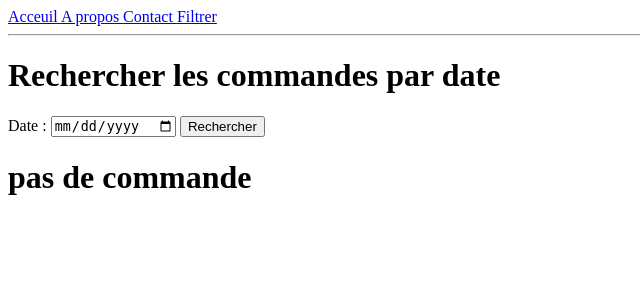
After one commit to camara-michel/projet_flask_base, a Flask app: page /filter in a window 1280 px wide. The commit adds this page. Shown: the top 300 px of the page, without its empty margins (0-640 px from the left). Run offline with Flask 3, Linux system fonts and the light colour scheme.

Commit message:
Initial commit : ajout du module telecharger

```diff
--- a/app.py
+++ b/app.py
@@ -1,4 +1,25 @@
-from flask import Flask, render_template
+import pymysql
+import os
+from flask import Flask, render_template, request, send_file
+from reportlab.lib.pagesizes import letter
+from reportlab.pdfgen import canvas
+from io import BytesIO
+from reportlab.platypus import SimpleDocTemplate, Table, TableStyle, Paragraph, Spacer
+from reportlab.lib import colors
+from reportlab.lib.pagesizes import A4
+from reportlab.lib.styles import getSampleStyleSheet
+
+from reportlab.platypus import SimpleDocTemplate, Table, TableStyle, Paragraph, Spacer
+from reportlab.lib.pagesizes import A4
+from reportlab.lib import colors
+from reportlab.lib.styles import getSampleStyleSheet
+from reportlab.pdfgen.canvas import Canvas
+from datetime import datetime
+
+from reportlab.lib.utils import ImageReader
+
+
+
 app = Flask(__name__)
 @app.route('/')
 def home():
@@ -8,5 +29,94 @@ def home():
 def about():
   return render_template("about.html")
 
+@app.route('/contact', methods = ['GET','POST'])
+def contact():
+  if request.method == 'POST':
+    nom = request.form['nom']
+    message = request.form['message']
+    return f" <h1> Merci {nom}, Votre message a été reçu  </h1>  <p> {message} </p>"
+  return render_template("contact.html")
+
+def get_db_connection():
+    return pymysql.connect(
+        host='127.0.0.1',
+        port=3308,
+        user='root',
+        password='',
+        database='flask_pdf',
+        cursorclass=pymysql.cursors.DictCursor
+    )
+
+@app.route('/filter', methods=['GET', 'POST'])
+def filter():
+    commandes = []
+    if request.method == 'POST':
+        try:
+          date = request.form['date']
+          conn = get_db_connection()
+          with conn.cursor() as cursor:
+              cursor.execute("SELECT * FROM commandes WHERE date_commande = %s", (date,))
+              commandes = cursor.fetchall()
+          conn.close()
+        except Exception as e:
+           return f"❌ Erreur : {e}"
+
+    return render_template("filter.html", commandes=commandes)
+
+
+def add_header_footer(canvas: Canvas, doc):
+    canvas.saveState()
+
+    entete_path = os.path.join('static', 'entete_2.png')
+    canvas.drawImage(ImageReader(entete_path), x=0, y=A4[1] - 100, width=A4[0], height=100)
+
+    # Image du pied de page
+    pied_path = os.path.join('static', 'pied_page_2.png')
+    canvas.drawImage(ImageReader(pied_path), x=0, y=0, width=A4[0], height=50)
+
+    canvas.restoreState()
+
+
+@app.route('/download-pdf', methods=['POST'])
+def download_pdf():
+    date = request.form['date']
+    conn = get_db_connection()
+    with conn.cursor() as cursor:
+        cursor.execute("SELECT * FROM commandes WHERE date_commande = %s", (date,))
+        commandes = cursor.fetchall()
+    conn.close()
+
+    buffer = BytesIO()
+    doc = SimpleDocTemplate(buffer, pagesize=A4)
+    elements = []
+
+    styles = getSampleStyleSheet()
+    titre = Paragraph(f"<b>Commandes du {date}</b>", styles["Title"])
+    elements.append(Spacer(1, 24))
+    elements.append(titre)
+    elements.append(Spacer(1, 12))
+
+    data = [["Nom du client", "Produit", "Quantité"]]
+    for c in commandes:
+        data.append([c["nom_client"], c["produit"], str(c["quantite"])])
+
+    table = Table(data, colWidths=[150, 150, 100])
+    table.setStyle(TableStyle([
+        ('BACKGROUND', (0, 0), (-1, 0), colors.grey),
+        ('TEXTCOLOR', (0, 0), (-1, 0), colors.whitesmoke),
+        ('ALIGN', (0, 0), (-1, -1), 'CENTER'),
+        ('FONTNAME', (0, 0), (-1, 0), 'Helvetica-Bold'),
+        ('BOTTOMPADDING', (0, 0), (-1, 0), 12),
+        ('BACKGROUND', (0, 1), (-1, -1), colors.beige),
+        ('GRID', (0, 0), (-1, -1), 1, colors.black),
+    ]))
+
+    elements.append(table)
+
+    doc.build(elements, onFirstPage=add_header_footer, onLaterPages=add_header_footer)
+    buffer.seek(0)
+
+    return send_file(buffer, as_attachment=True, download_name=f"commandes_{date}.pdf", mimetype='application/pdf')
+
 if __name__== '__main__':
   app.run(debug=True)
--- a/templates/base.html
+++ b/templates/base.html
@@ -7,8 +7,10 @@
 </head>
 <body>
   <nav>
-    <a href="/">Acceuil</a>
-    <a href="/about">A propos</a>
+    <a href="/"> Acceuil </a>
+    <a href="/about"> A propos </a>
+    <a href="/contact"> Contact </a>
+    <a href="/filter">Filtrer</a>
   </nav>
   <hr>
   {% block content %}
--- /dev/null
+++ b/templates/filter.html
@@ -0,0 +1,29 @@
+{% extends "base.html" %}
+
+{% block title %}Filtrer par date{% endblock %}
+
+{% block content %}
+    <h1>Rechercher les commandes par date</h1>
+    <form method="POST">
+        <label for="date">Date :</label>
+        <input type="date" name="date" required>
+        <button type="submit">Rechercher</button>
+    </form>
+
+    {% if commandes %}
+        <h2>Résultats :</h2>
+        <ul>
+        {% for c in commandes %}
+            <li>{{ c.nom_client }} - {{ c.produit }} ({{ c.quantite }}) le {{ c.date_commande }}</li>
+        {% endfor %}
+        </ul>
+
+        <form method="POST" action="/download-pdf">
+        <input type="hidden" name="date" value="{{ request.form.date }}">
+        <button type="submit">📄 Télécharger en PDF</button>
+        </form>
+
+    {% else %}
+        <h1>pas de commande</h1>
+    {% endif %}
+{% endblock %}
```
Also changed, not shown: templates/contact.html (added, +17 -0 lines), static/entete.png (added), static/entete_2.png (added), static/pied_page.png (added), static/pied_page_2.png (added), 7 other files.
